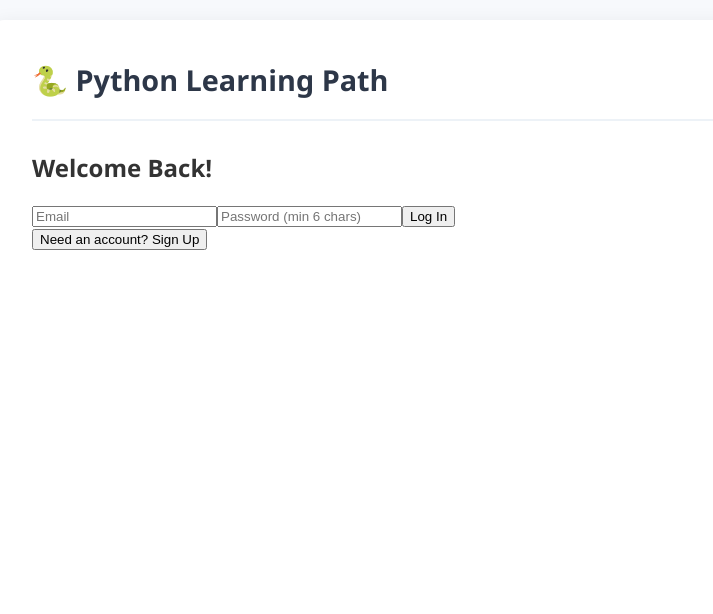
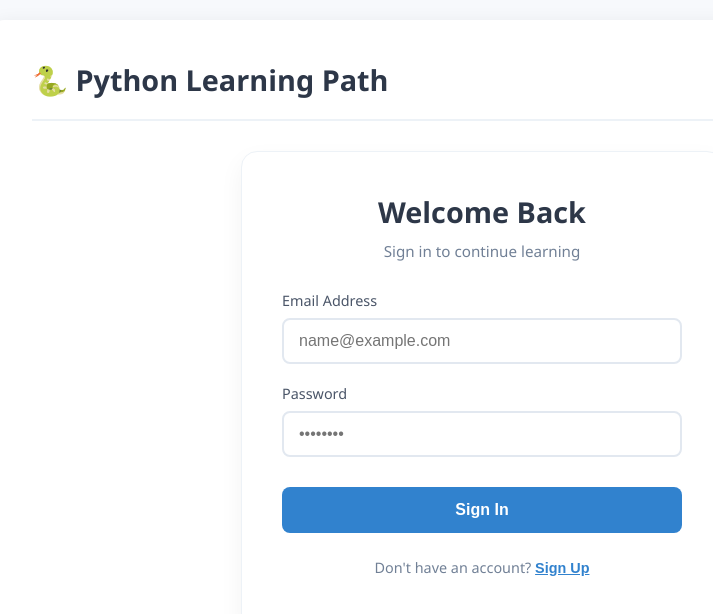
Before and after one commit to RodActual/PythonLearning, a React (Vite) app in the folder frontend/: page / in a window 1280 px wide. Shown: the top 614 px of the page, without its empty margins (158-871 px from the left). Built offline with nearby package versions, Linux system fonts and the light colour scheme; no server answers.

Commit message:
Updated UI for user login and registration

```diff
--- a/frontend/src/components/AuthForm.jsx
+++ b/frontend/src/components/AuthForm.jsx
@@ -10,10 +10,12 @@ const AuthForm = ({ onLoginSuccess }) => {
   const [email, setEmail] = useState('');
   const [password, setPassword] = useState('');
   const [error, setError] = useState('');
+  const [loading, setLoading] = useState(false);
 
   const handleSubmit = async (e) => {
     e.preventDefault();
     setError('');
+    setLoading(true);
 
     try {
       if (isLogin) {
@@ -21,41 +23,73 @@ const AuthForm = ({ onLoginSuccess }) => {
       } else {
         await createUserWithEmailAndPassword(auth, email, password);
       }
-      onLoginSuccess();
+      // Notify parent component (optional, as App.jsx listener handles state)
+      if (onLoginSuccess) onLoginSuccess();
     } catch (err) {
-      console.error(err);
-      setError(err.message.replace('Firebase: ', ''));
+      // Cleaner error messages
+      let msg = err.message;
+      if (msg.includes("invalid-credential")) msg = "Incorrect email or password.";
+      if (msg.includes("email-already-in-use")) msg = "This email is already registered.";
+      if (msg.includes("weak-password")) msg = "Password should be at least 6 characters.";
+      setError(msg);
+    } finally {
+      setLoading(false);
     }
   };
 
   return (
-    <div className="auth-container">
-      <h2>{isLogin ? 'Welcome Back!' : 'Create New Account'}</h2>
-      <form onSubmit={handleSubmit}>
+    <div className="auth-wrapper">
+      <div className="auth-card">
+        <div className="auth-header">
+          <h2>{isLogin ? 'Welcome Back' : 'Create Account'}</h2>
+          <p>{isLogin ? 'Sign in to continue learning' : 'Start your Python journey today'}</p>
+        </div>
+
+        {error && <div className="auth-error">{error}</div>}
+
+        <form onSubmit={handleSubmit} className="auth-form">
+          <div className="input-group">
+            <label>Email Address</label>
             <input
               type="email"
-          placeholder="Email"
               value={email}
               onChange={(e) => setEmail(e.target.value)}
+              placeholder="name@example.com"
               required
             />
+          </div>
+
+          <div className="input-group">
+            <label>Password</label>
             <input
               type="password"
-          placeholder="Password (min 6 chars)"
               value={password}
               onChange={(e) => setPassword(e.target.value)}
+              placeholder="••••••••"
               required
             />
-        <button type="submit" className="primary-button">
-          {isLogin ? 'Log In' : 'Sign Up'}
+          </div>
+
+          <button type="submit" className="auth-submit-btn" disabled={loading}>
+            {loading ? 'Processing...' : (isLogin ? 'Sign In' : 'Sign Up')}
           </button>
         </form>
 
-      {error && <p className="error-message">{error}</p>}
-
-      <button className="switch-button" onClick={() => setIsLogin(!isLogin)}>
-        {isLogin ? "Need an account? Sign Up" : "Already have an account? Log In"}
+        <div className="auth-footer">
+          <p>
+            {isLogin ? "Don't have an account? " : "Already have an account? "}
+            <button
+              className="toggle-btn"
+              onClick={() => {
+                setIsLogin(!isLogin);
+                setError('');
+              }}
+            >
+              {isLogin ? 'Sign Up' : 'Log In'}
             </button>
+          </p>
+        </div>
+      </div>
     </div>
   );
 };
--- a/frontend/src/index.css
+++ b/frontend/src/index.css
@@ -266,3 +266,122 @@ body {
   color: #718096;
   margin-top: 50px;
 }
+
+/* --- Authentication Styles --- */
+
+.auth-wrapper {
+  display: flex;
+  justify-content: center;
+  align-items: center;
+  min-height: 60vh; /* Centers vertically */
+}
+
+.auth-card {
+  background: white;
+  width: 100%;
+  max-width: 400px;
+  padding: 40px;
+  border-radius: 16px;
+  box-shadow: 0 10px 25px rgba(0, 0, 0, 0.05);
+  border: 1px solid #edf2f7;
+  text-align: center;
+}
+
+.auth-header h2 {
+  margin: 0 0 10px 0;
+  color: #2d3748;
+  font-size: 1.8rem;
+}
+
+.auth-header p {
+  color: #718096;
+  margin: 0 0 30px 0;
+  font-size: 0.95rem;
+}
+
+.auth-error {
+  background-color: #fff5f5;
+  color: #c53030;
+  padding: 12px;
+  border-radius: 6px;
+  font-size: 0.9rem;
+  margin-bottom: 20px;
+  border: 1px solid #feb2b2;
+}
+
+.auth-form {
+  display: flex;
+  flex-direction: column;
+  gap: 20px;
+}
+
+.input-group {
+  text-align: left;
+}
+
+.input-group label {
+  display: block;
+  font-size: 0.9rem;
+  color: #4a5568;
+  margin-bottom: 8px;
+  font-weight: 500;
+}
+
+.input-group input {
+  width: 100%;
+  padding: 12px 15px;
+  border: 2px solid #e2e8f0;
+  border-radius: 8px;
+  font-size: 1rem;
+  transition: all 0.2s;
+  box-sizing: border-box; /* Important for padding */
+}
+
+.input-group input:focus {
+  outline: none;
+  border-color: #3182ce;
+  box-shadow: 0 0 0 3px rgba(49, 130, 206, 0.1);
+}
+
+.auth-submit-btn {
+  background-color: #3182ce;
+  color: white;
+  padding: 14px;
+  border: none;
+  border-radius: 8px;
+  font-size: 1rem;
+  font-weight: 600;
+  cursor: pointer;
+  transition: background-color 0.2s;
+  margin-top: 10px;
+}
+
+.auth-submit-btn:hover:not(:disabled) {
+  background-color: #2b6cb0;
+}
+
+.auth-submit-btn:disabled {
+  background-color: #a0aec0;
+  cursor: not-allowed;
+}
+
+.auth-footer {
+  margin-top: 25px;
+  font-size: 0.9rem;
+  color: #718096;
+}
+
+.toggle-btn {
+  background: none;
+  border: none;
+  color: #3182ce;
+  font-weight: 600;
+  cursor: pointer;
+  padding: 0;
+  font-size: 0.9rem;
+  text-decoration: underline;
+}
+
+.toggle-btn:hover {
+  color: #2c5282;
+}
```
Lines whose indentation alone changed are shown as unchanged.
